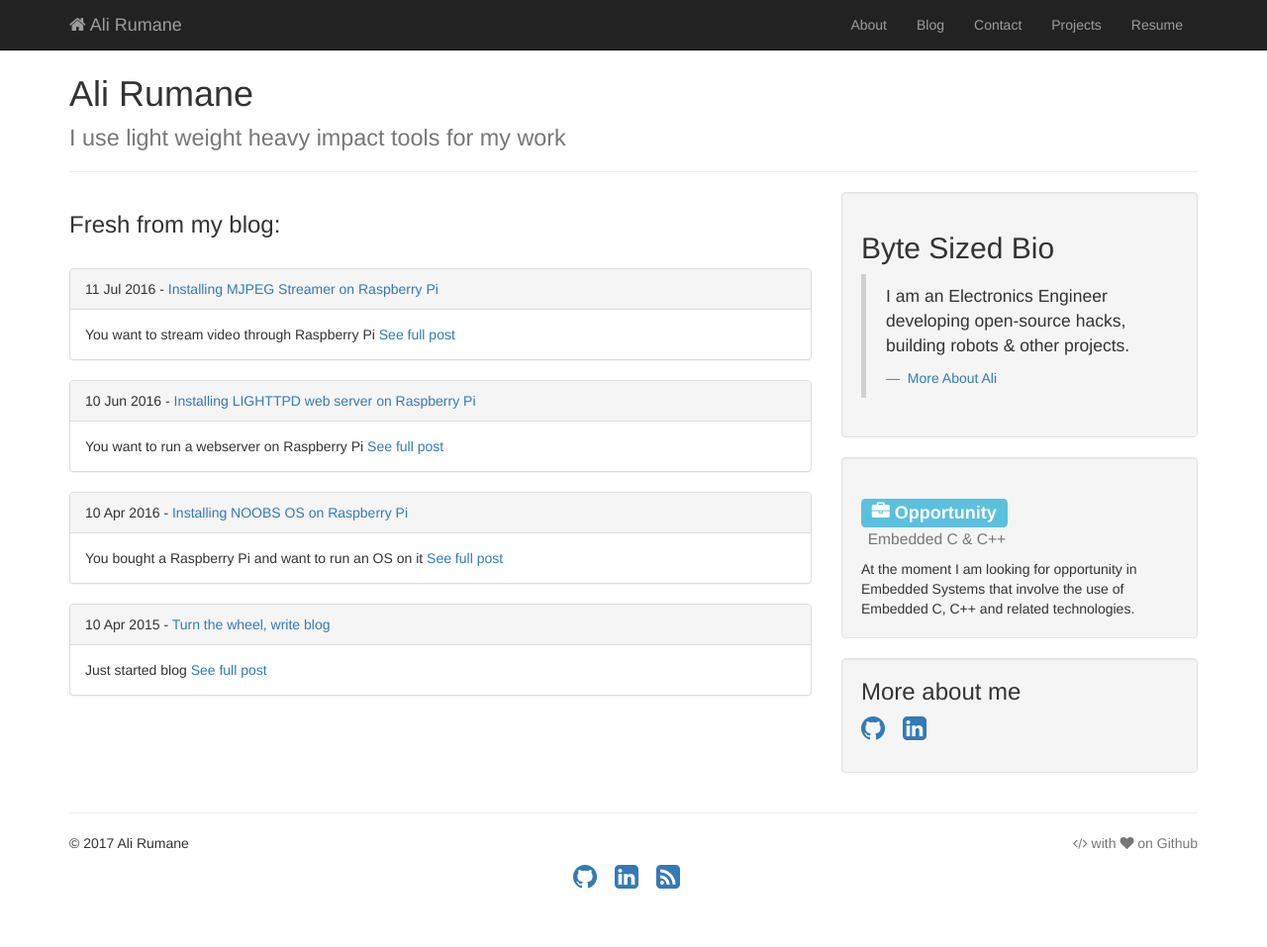
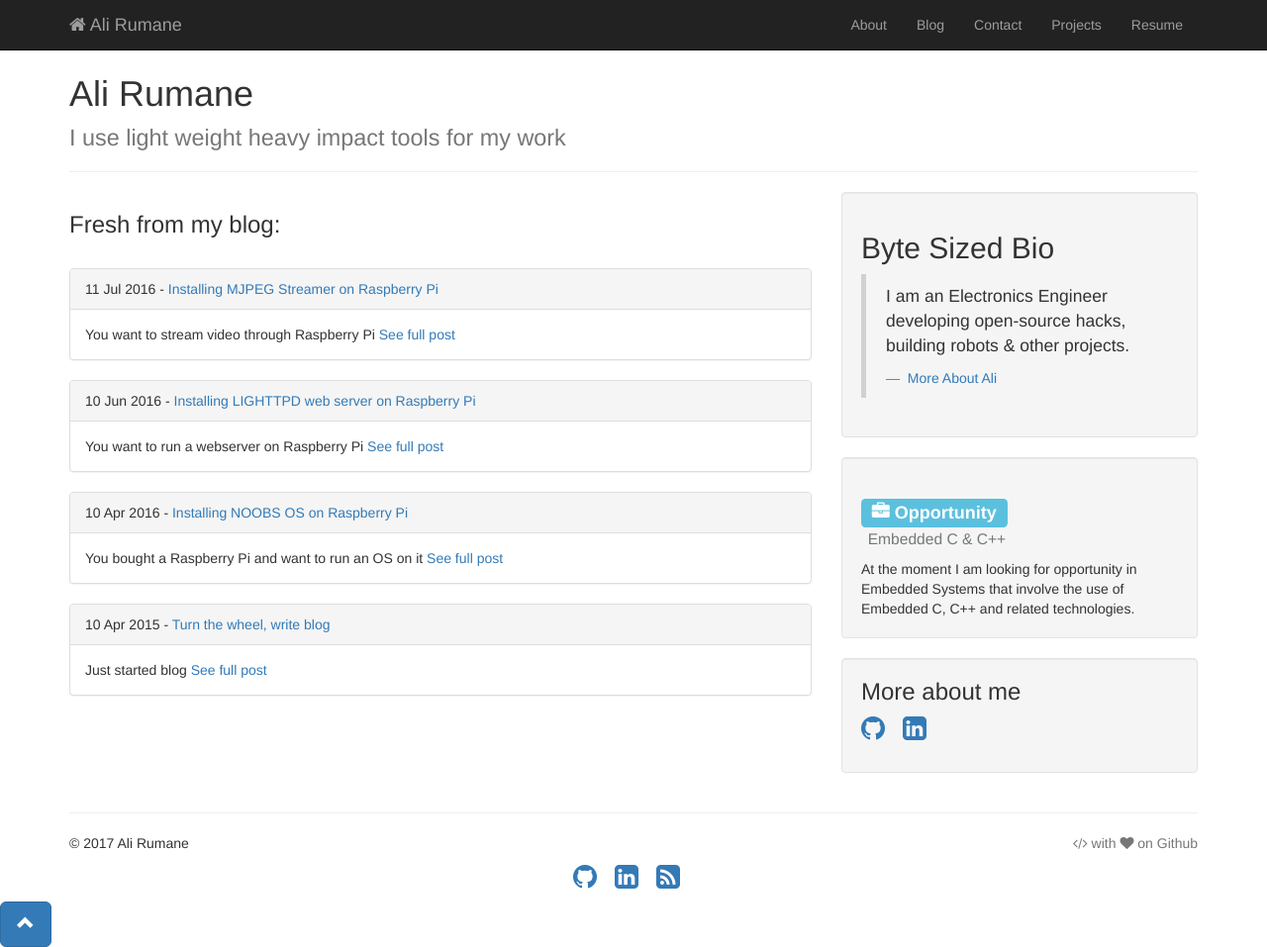
Before and after one commit to alirumane/ali-backup, a Jekyll site: the page built from index.md, in a window 1280 px wide and 957 px high. Shown: the whole window at 99% size. Built offline with Jekyll 4.4.1, drawn with Linux system fonts in a browser that asks for light colours; nearby versions of some CDN libraries; library files that are not in the unit come from our copies.

Commit message:
Update default.html

```diff
--- a/_includes/themes/bootstrap/default.html
+++ b/_includes/themes/bootstrap/default.html
@@ -65,6 +65,9 @@
       </footer>
     </div>
 
+	<a id="back-to-top" href="#" class="btn btn-primary btn-lg back-to-top" role="button" title="Click to return on the top page" data-toggle="tooltip" data-placement="left"><span class="glyphicon glyphicon-chevron-up"></span></a>
+
+
     {% include JB/analytics %}
     <script src="{{ ASSET_PATH }}/resources/jquery/jquery.min.js"></script>
     <script src="{{ ASSET_PATH }}/resources/bootstrap/js/bootstrap.min.js"></script>
```
